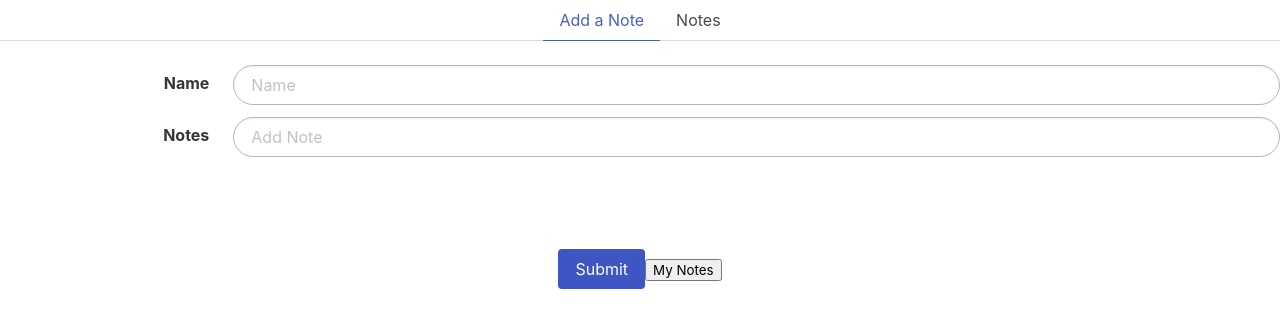
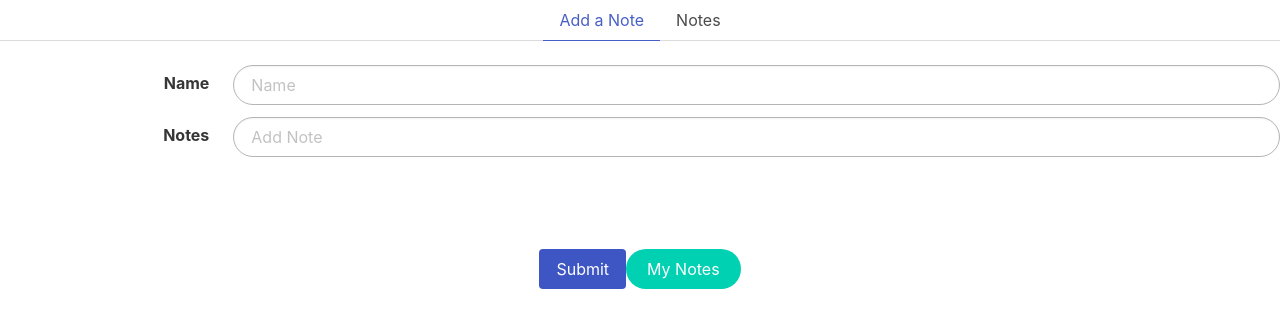
Before and after one commit to amsu21/notes-application, a website: page index.html in a window 1280 px wide. Drawn offline with nearby package versions, Linux system fonts and the light colour scheme.

Commit message:
Fixed my notes button

```diff
--- a/index.html
+++ b/index.html
@@ -61,7 +61,7 @@
           Submit
         </button>
         <div class="all-notes" id="notesButton">
-          <a href="index2.html"><button type="button" class="is-primary is-rounded is-centered" id="noteId" >My Notes</button></a>
+          <a href="index2.html"><button type="button" class="button is-primary is-rounded is-centered" id="noteId" >My Notes</button></a>
         </div>
       </div>
     </div>
```
